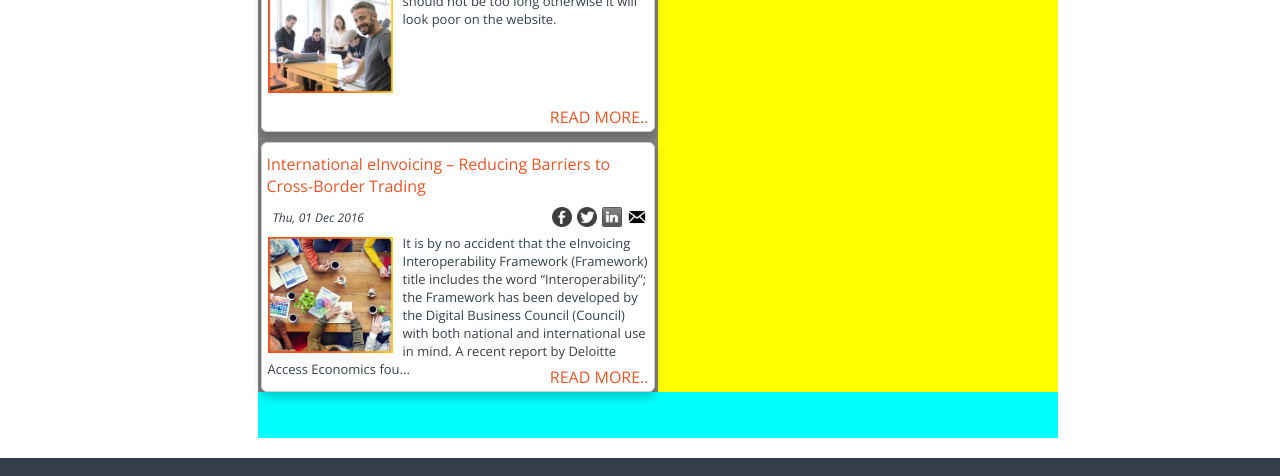
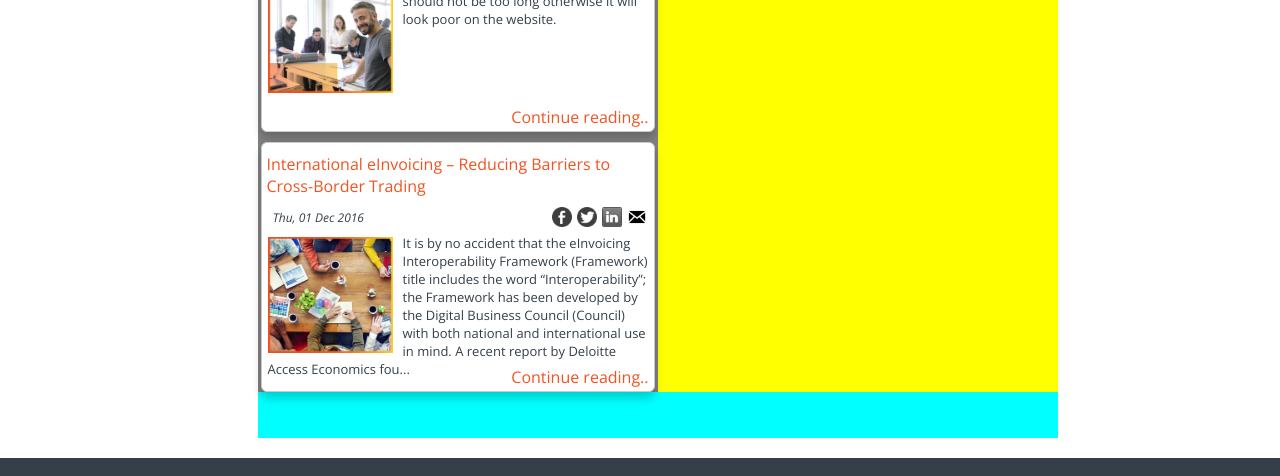
Before and after one commit to Digital-Business-Council/Digital-Business-Council.github.io, a Jekyll site: the page built from pages/business-zone/blogs/media-jump-page.md, in a window 1280 px wide. Shown: the part 599-1075 px from the top of the page. Built offline with Jekyll 4.4.1, drawn with Linux system fonts in a browser that asks for light colours.

Commit message:
Update media-jump-page.md

```diff
--- a/pages/business-zone/blogs/media-jump-page.md
+++ b/pages/business-zone/blogs/media-jump-page.md
@@ -52,7 +52,7 @@ Council would like to build trust through a community with share interests in th
     	</div>
 
 	<div class="card-action">
-		<a href="{{blog-page.url}}">READ MORE..</a>
+		<a href="{{blog-page.url}}">Continue reading..</a>
     	</div>
 
 
```
